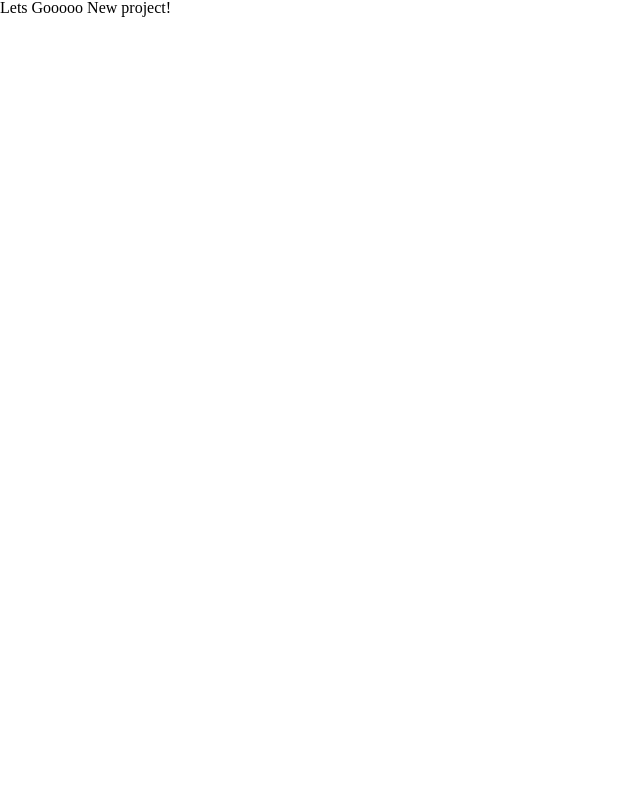
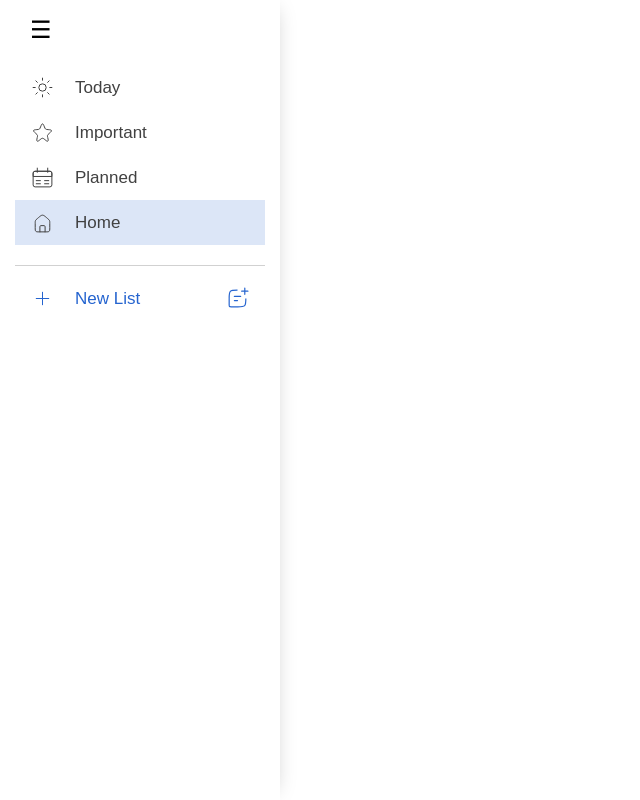
Before and after one commit to Alimedhat000/todo-list, a website built with webpack: page src/template.html in a window 1280 px wide. Shown: the whole page, without its empty margins (0-640 px from the left). Built offline with nearby package versions, Linux system fonts and the light colour scheme; files whose address does not match are found by name.

Commit message:
Finish Sidebar Styling And HTML

```diff
--- a/src/styles/style.css
+++ b/src/styles/style.css
@@ -1,10 +1,101 @@
-@import "./reset.css";
+@import url("https://fonts.googleapis.com/css2?family=Inter:ital,opsz,wght@0,14..32,100..900;1,14..32,100..900&family=Lato:ital,wght@0,100;0,300;0,400;0,700;0,900;1,100;1,300;1,400;1,700;1,900&family=Roboto:ital,wght@0,100;0,300;0,400;0,500;0,700;0,900;1,100;1,300;1,400;1,500;1,700;1,900&family=Titillium+Web:ital,wght@0,200;0,300;0,400;0,600;0,700;0,900;1,200;1,300;1,400;1,600;1,700&display=swap");
 
-@media screen and (max-width: 1200px) {
+:root {
+  --light: 200;
+  --regular: 400;
+  --bold: 700;
+
+  --grey: #868583;
+
+  --darkish_grey: #414141;
+  --blue: #2564cf;
+  --kinda_white: #faf9f8;
 }
 
-@media screen and (max-width: 768px) {
+body {
+  font-family: "Roboto", Arial, sans-serif;
+  margin: 0;
+  display: flex;
+  height: 100vh;
+  color: #414141;
 }
 
-@media screen and (max-width: 375px) {
+.task-manager {
+  display: flex;
+  width: 100%;
 }
+
+.sidebar {
+  background: #ffffff;
+  width: 250px;
+  padding: 15px;
+  display: flex;
+  flex-direction: column;
+  box-shadow: 4px 0 20px -10px rgba(0, 0, 0, 0.25);
+}
+
+.menu {
+  list-style: none;
+  padding: 0;
+  margin: 20px 0 0;
+}
+
+.menu li {
+  display: flex;
+  justify-content: start;
+  align-items: center;
+  gap: 8px;
+  padding: 10px 15px;
+  cursor: pointer;
+}
+
+.menu li:last-child {
+  border-bottom: 1px solid #d1d1d1;
+}
+
+.menu li.active {
+  background: #dce6f7;
+  font-weight: bold;
+}
+
+.menu-toggle-button {
+  background: none;
+  border: none;
+  font-size: 24px;
+  cursor: pointer;
+  margin-bottom: 15px;
+  text-align: start;
+  padding-left: 15px;
+  margin: 0;
+}
+
+.menu-button {
+  background: none;
+  border: none;
+  font-size: 17px;
+  cursor: pointer;
+  text-align: start;
+  padding: 0;
+  display: flex;
+  align-items: center;
+  gap: 20px;
+  color: #414141;
+}
+
+.menu-new-button {
+  padding: 20px 15px;
+  background: none;
+  border: none;
+  cursor: pointer;
+  font-size: 17px;
+  display: flex;
+  text-align: start;
+  justify-content: space-between;
+  color: var(--blue);
+}
+
+.menu-new-button > div {
+  display: flex;
+  align-items: center;
+  gap: 20px;
+}
--- a/src/template.html
+++ b/src/template.html
@@ -6,17 +6,90 @@
     <meta name="viewport" content="width=device-width, initial-scale=1.0">
     <meta name="description" content="This is My Page's Description">
     <!-- Favicon -->
-    <link rel="icon" type="image/x-icon" href="assets/icons/favion.png">
-    <title>Document</title>
-    <!-- Css-reset -->
-    <link rel="stylesheet" href="reset.css">
-    <link rel="stylesheet" href="style.css">
-    <!-- js-script -->
-    <script src="script.js" defer></script>
+    <link rel="icon" type="image/x-icon" href="assets/icons/favicon.png">
+    <title>Todo List</title>
 </head>
 
 <body>
-    <div>Lets Gooooo New project!</div>
+    <div class="task-manager">
+        <!-- Sidebar -->
+        <aside class="sidebar">
+            <button class="menu-toggle-button">☰</button>
+            <ul class="menu">
+                <li>
+                    <button class="menu-button">
+                        <img src="assets/icons/Sun_light.svg" alt="">
+                        <span>Today</span>
+                    </button>
+                </li>
+                <li>
+                    <button class="menu-button">
+                        <img src="assets/icons/Star_light.svg" alt="">
+                        <span>Important</span>
+                    </button>
+                </li>
+                <li>
+                    <button class="menu-button">
+                        <img src="assets/icons/Date_range_duotone_line.svg" alt="">
+                        <span>Planned</span>
+                    </button>
+                </li>
+                <li class="active">
+                    <button class="menu-button">
+                        <img src="assets/icons/Home_light.svg" alt="">
+                        <span>Home</span>
+                    </button>
+                </li>
+                <li></li>
+            </ul>
+            <button class="menu-new-button">
+                <div>
+                    <img src="assets/icons/Add_round_light.svg" alt="">
+                    <span>New List</span>
+                </div>
+                <img src="assets/icons/Chat_plus_duotone_line.svg" alt="">
+            </button>
+        </aside>
+
+        <!-- Main Content -->
+        <!-- <main class="content">
+            <header class="header">
+                <h1>Home</h1>
+                <div class="actions">
+                    <button class="sort-button">Sort</button>
+                    <button class="group-button">Group</button>
+                </div>
+            </header>
+
+            <section class="task-section">
+                <div class="add-task">
+                    <input type="text" placeholder="Add a Task" />
+                    <div class="add-task-buttons">
+                        <div class="add-task-props">
+                            <button class="add-task-date">D</button>
+                            <button class="add-task-priority">P</button>
+                            <button class="add-task-tags">T</button>
+                        </div>
+                        <button class="add-button">Add</button>
+                    </div>
+                </div>
+                <ul class="task-list">
+                    <li>
+                        <input type="checkbox" />
+                        <span>Study DSP</span>
+                        <button class="star-button">⭐</button>
+                    </li>
+                </ul>
+                <div class="completed-tasks">
+                    <h2>Completed</h2>
+                    <div>
+                        <p>7</p>
+                        <button></button>
+                    </div>
+                </div>
+            </section>
+        </main> -->
+    </div>
 </body>
 
 </html>
```
Also changed, not shown: src/assets/icons/Add_round_light.svg (added), src/assets/icons/Chat_plus_duotone_line.svg (added), src/assets/icons/Date_range_duotone_line.svg (added), src/assets/icons/Home_light.svg (added), src/assets/icons/Star_light.svg (added), src/assets/icons/Sun_light.svg (added), src/assets/icons/favicon.png (added).
